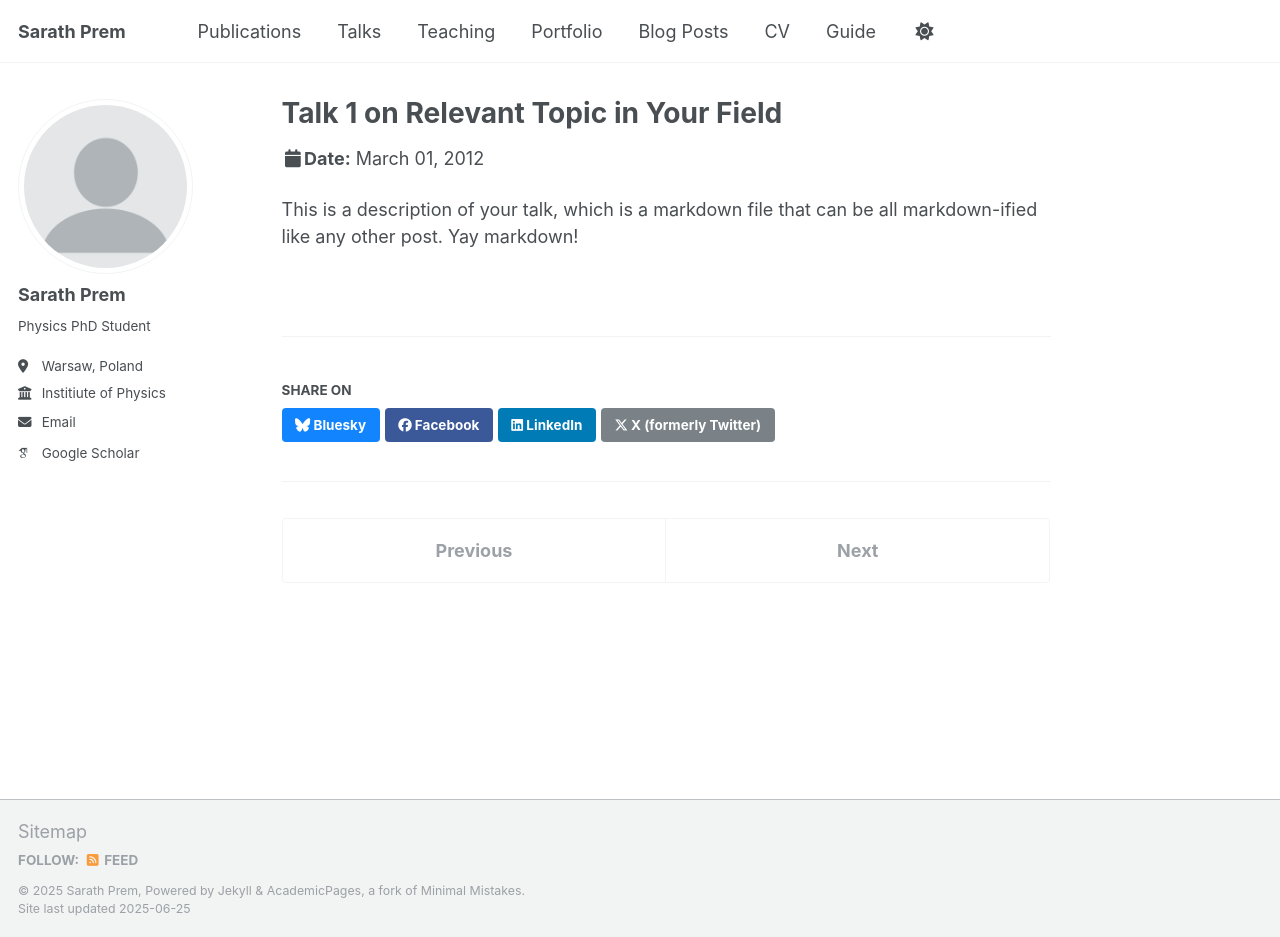
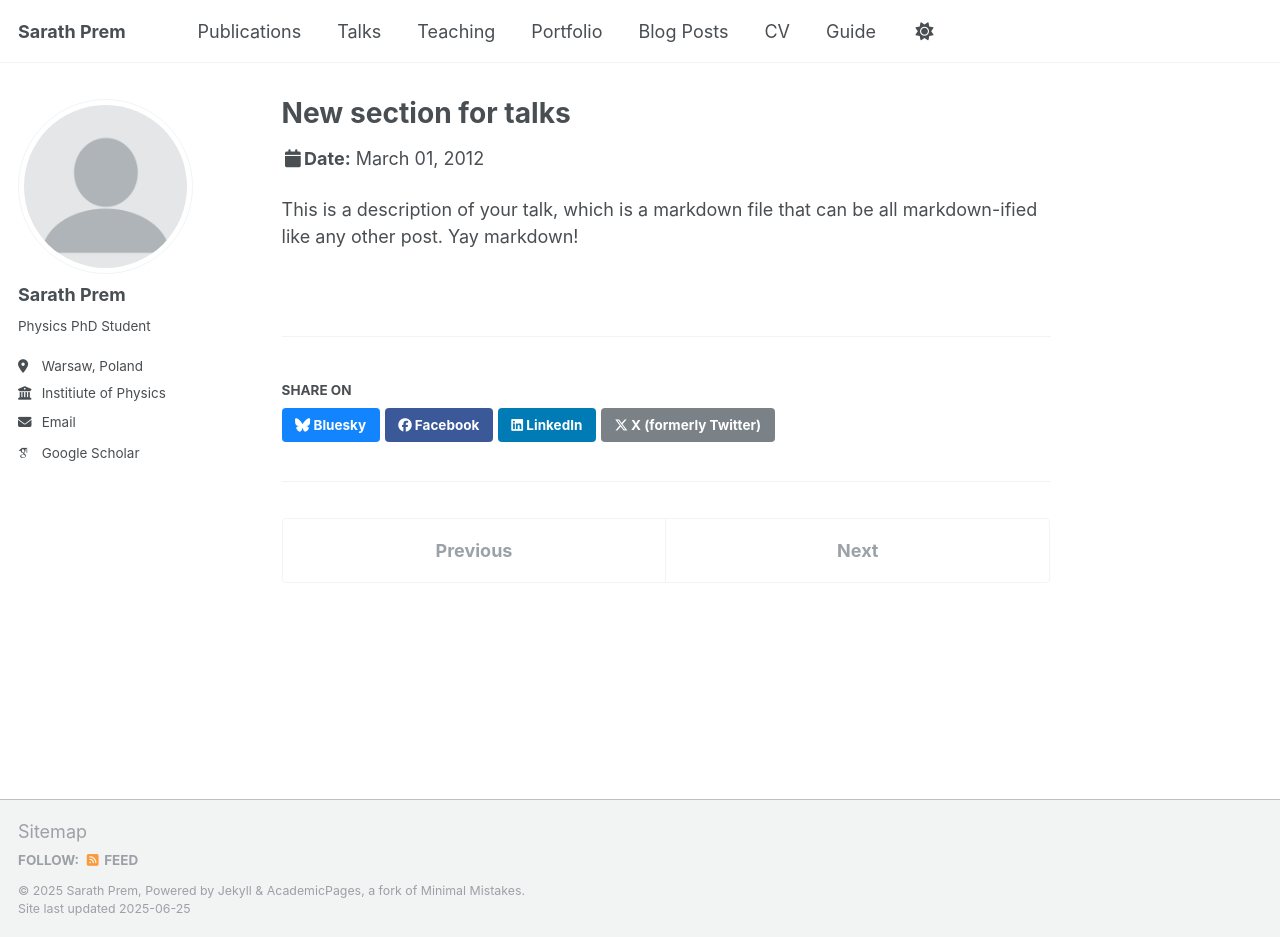
Before and after one commit to Sarath-Prem/Sarath-Prem.github.io, a Jekyll site: the page built from _talks/Talks_Collection.md, in a window 1280 px wide and 937 px high. Built offline with Jekyll 4.4.1, drawn with Linux system fonts in a browser that asks for light colours; some web fonts are replaced.

Commit message:
Update Talks_Collection.md

```diff
--- a/_talks/Talks_Collection.md
+++ b/_talks/Talks_Collection.md
@@ -1,5 +1,5 @@
 ---
-title: "Talk 1 on Relevant Topic in Your Field"
+title: "New section for talks"
 collection: talks
 type: "Talk"
 permalink: /talks/2012-03-01-talk-1
```
